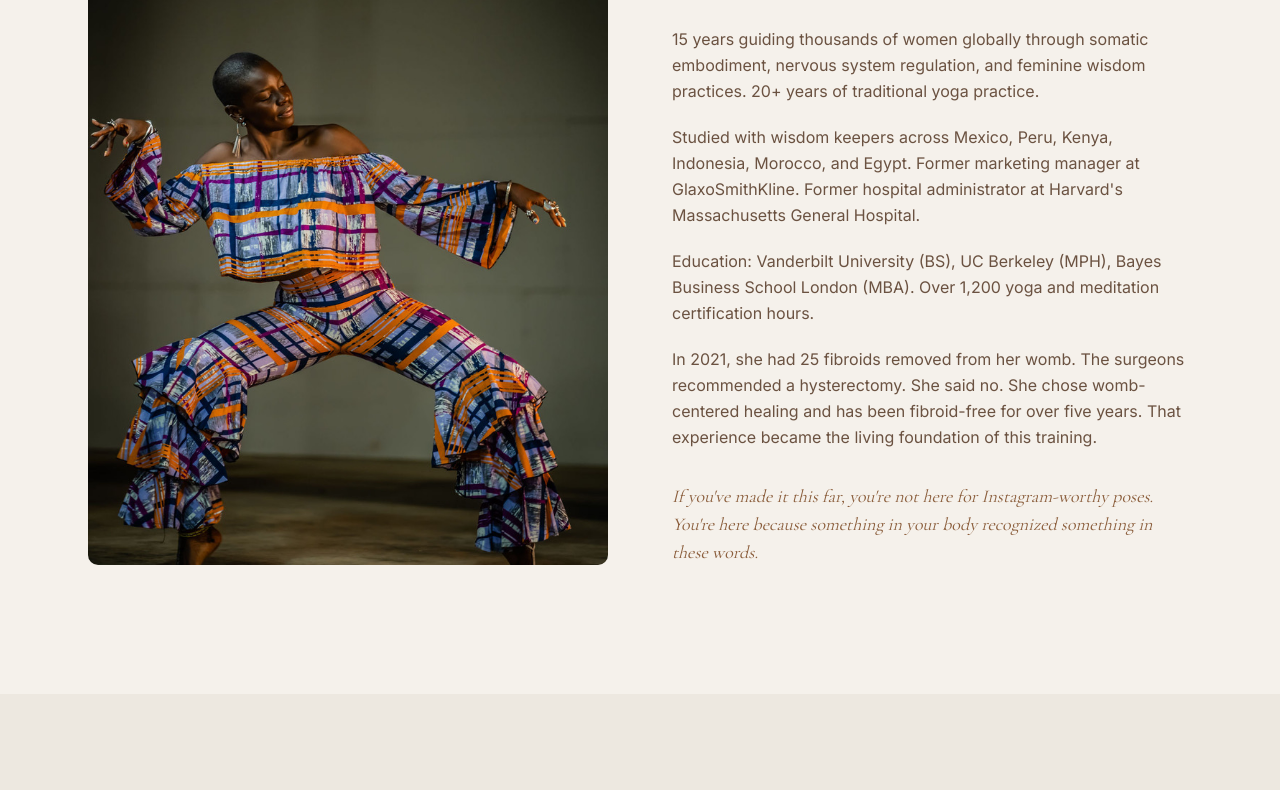
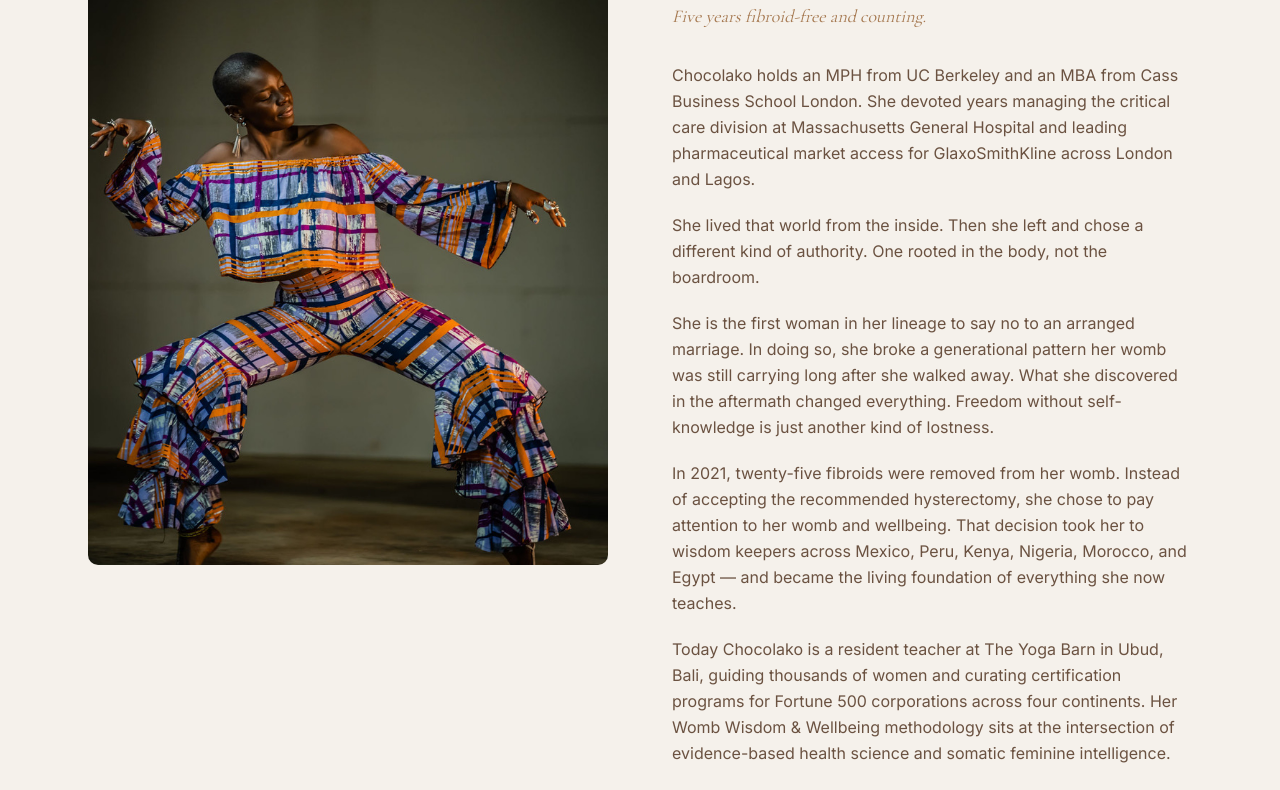
Before and after one commit to b17z/chocolako-site, a Next.js app: page /womb-wisdom-yoga-training in a window 1280 px wide. Shown: the part 1100-1890 px from the top of the page. Built offline with nearby package versions, Linux system fonts and the light colour scheme.

Commit message:
(feat): expand founder bio to match PDF copy

```diff
--- a/components/ytt/YTTFounder.tsx
+++ b/components/ytt/YTTFounder.tsx
@@ -9,7 +9,6 @@ export function YTTFounder() {
     <section className="bg-cream py-24 md:py-32">
       <div className="max-w-6xl mx-auto px-6">
         <div className="grid grid-cols-1 lg:grid-cols-2 gap-12 lg:gap-16 items-start">
-          {/* LEFT: Photo */}
           <motion.div
             className="relative aspect-[3/4] rounded-lg overflow-hidden"
             initial={{ opacity: 0, x: -30 }}
@@ -25,7 +24,6 @@ export function YTTFounder() {
             />
           </motion.div>
 
-          {/* RIGHT: Bio content */}
           <motion.div
             variants={staggerContainer}
             initial="hidden"
@@ -36,38 +34,63 @@ export function YTTFounder() {
               variants={staggerItem}
               className="uppercase tracking-[0.2em] text-xs text-gold font-sans mb-4"
             >
-              YOUR LEAD TRAINER
+              Meet Your Lead Trainer
             </motion.p>
 
             <motion.h2
               variants={staggerItem}
-              className="font-serif text-3xl md:text-4xl text-cacao leading-tight mb-8"
+              className="font-serif text-3xl md:text-4xl text-cacao leading-tight mb-2"
             >
               Chocolako Agburu, MPH, MBA, E-RYT 500, YACEP
             </motion.h2>
 
+            <motion.p
+              variants={staggerItem}
+              className="font-serif italic text-lg text-gold mb-8"
+            >
+              Five years fibroid-free and counting.
+            </motion.p>
+
             <motion.div variants={staggerItem} className="space-y-5">
               <p className="font-sans text-base text-cacao/80 leading-relaxed">
-                15 years guiding thousands of women globally through somatic
-                embodiment, nervous system regulation, and feminine wisdom
-                practices. 20+ years of traditional yoga practice.
+                Chocolako holds an MPH from UC Berkeley and an MBA from Cass
+                Business School London. She devoted years managing the critical
+                care division at Massachusetts General Hospital and leading
+                pharmaceutical market access for GlaxoSmithKline across London
+                and Lagos.
               </p>
               <p className="font-sans text-base text-cacao/80 leading-relaxed">
-                Studied with wisdom keepers across Mexico, Peru, Kenya,
-                Indonesia, Morocco, and Egypt. Former marketing manager at
-                GlaxoSmithKline. Former hospital administrator at
-                Harvard&apos;s Massachusetts General Hospital.
+                She lived that world from the inside. Then she left and chose a
+                different kind of authority. One rooted in the body, not the
+                boardroom.
               </p>
               <p className="font-sans text-base text-cacao/80 leading-relaxed">
-                Education: Vanderbilt University (BS), UC Berkeley (MPH), Bayes
-                Business School London (MBA). Over 1,200 yoga and meditation
-                certification hours.
+                She is the first woman in her lineage to say no to an arranged
+                marriage. In doing so, she broke a generational pattern her womb
+                was still carrying long after she walked away. What she
+                discovered in the aftermath changed everything. Freedom without
+                self-knowledge is just another kind of lostness.
               </p>
               <p className="font-sans text-base text-cacao/80 leading-relaxed">
-                In 2021, she had 25 fibroids removed from her womb. The surgeons
-                recommended a hysterectomy. She said no. She chose womb-centered
-                healing and has been fibroid-free for over five years. That
-                experience became the living foundation of this training.
+                In 2021, twenty-five fibroids were removed from her womb.
+                Instead of accepting the recommended hysterectomy, she chose to
+                pay attention to her womb and wellbeing. That decision took her
+                to wisdom keepers across Mexico, Peru, Kenya, Nigeria, Morocco,
+                and Egypt — and became the living foundation of everything she
+                now teaches.
+              </p>
+              <p className="font-sans text-base text-cacao/80 leading-relaxed">
+                Today Chocolako is a resident teacher at The Yoga Barn in Ubud,
+                Bali, guiding thousands of women and curating certification
+                programs for Fortune 500 corporations across four continents.
+                Her Womb Wisdom & Wellbeing methodology sits at the intersection
+                of evidence-based health science and somatic feminine
+                intelligence.
+              </p>
+              <p className="font-sans text-base text-cacao/80 leading-relaxed">
+                She brings the rigor of a public health scientist, the strategy
+                of an executive, and the wisdom of a woman who has walked every
+                step of this path herself.
               </p>
             </motion.div>
 
@@ -75,9 +98,9 @@ export function YTTFounder() {
               variants={staggerItem}
               className="font-serif italic text-lg text-rust mt-8"
             >
-              If you&apos;ve made it this far, you&apos;re not here for
-              Instagram-worthy poses. You&apos;re here because something in your
-              body recognized something in these words.
+              Chocolako doesn't teach what she studied. She teaches what she
+              survived, integrated, and transformed. This training is the most
+              complete expression of that work. She built it for you.
             </motion.p>
           </motion.div>
         </div>
```
